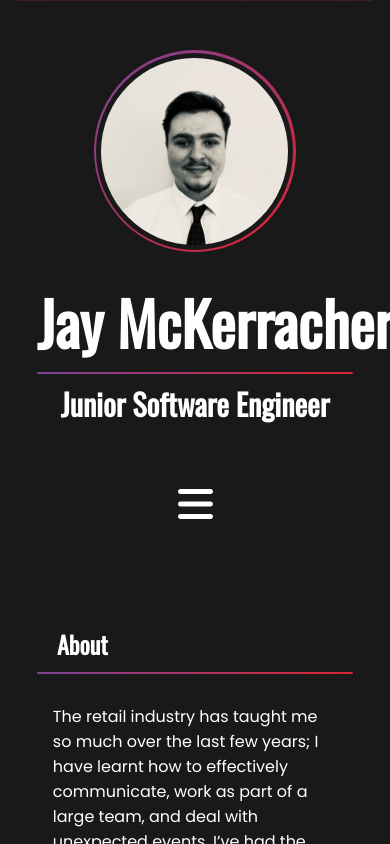
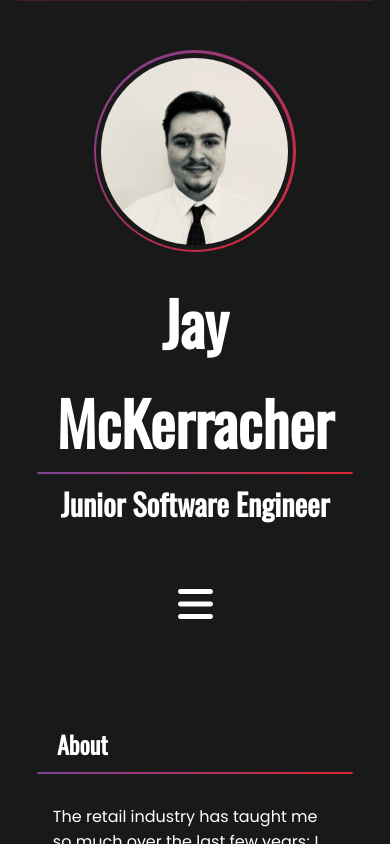
Before and after one commit to jaymckerracher/portfolio-site, a React (Vite) app: page / in a window 390 px wide. Built offline with nearby package versions, Linux system fonts and the light colour scheme.

Commit message:
fixing title width issue

```diff
--- a/src/index.css
+++ b/src/index.css
@@ -852,6 +852,7 @@ footer p {
   }
   header h1 {
     margin-top: 20px;
+    white-space: wrap;
   }
   header {
     display: flex;
```
